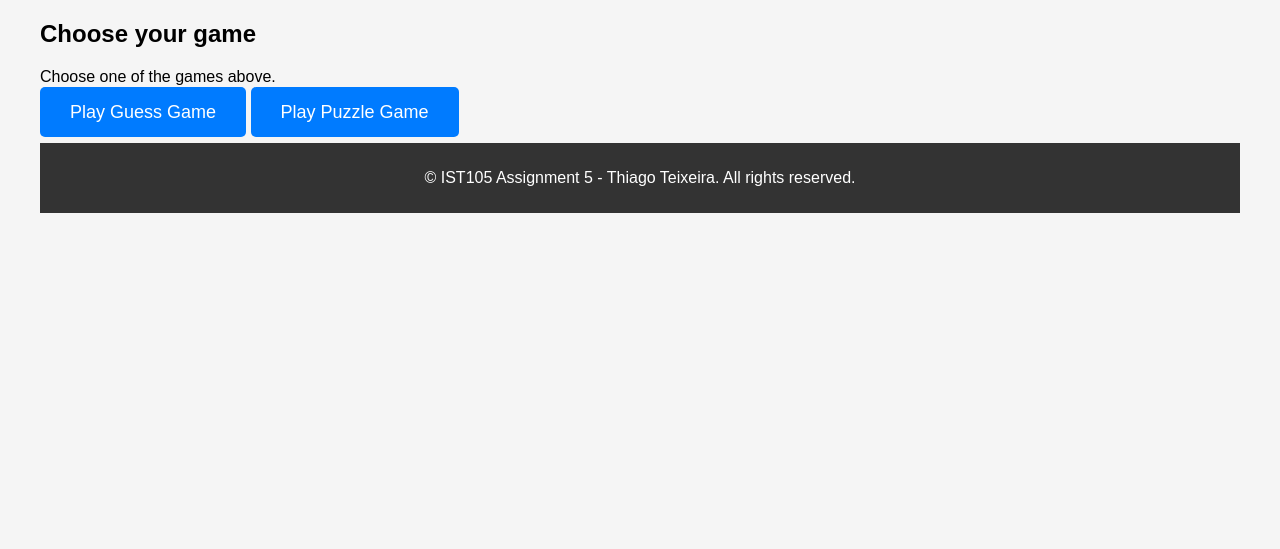
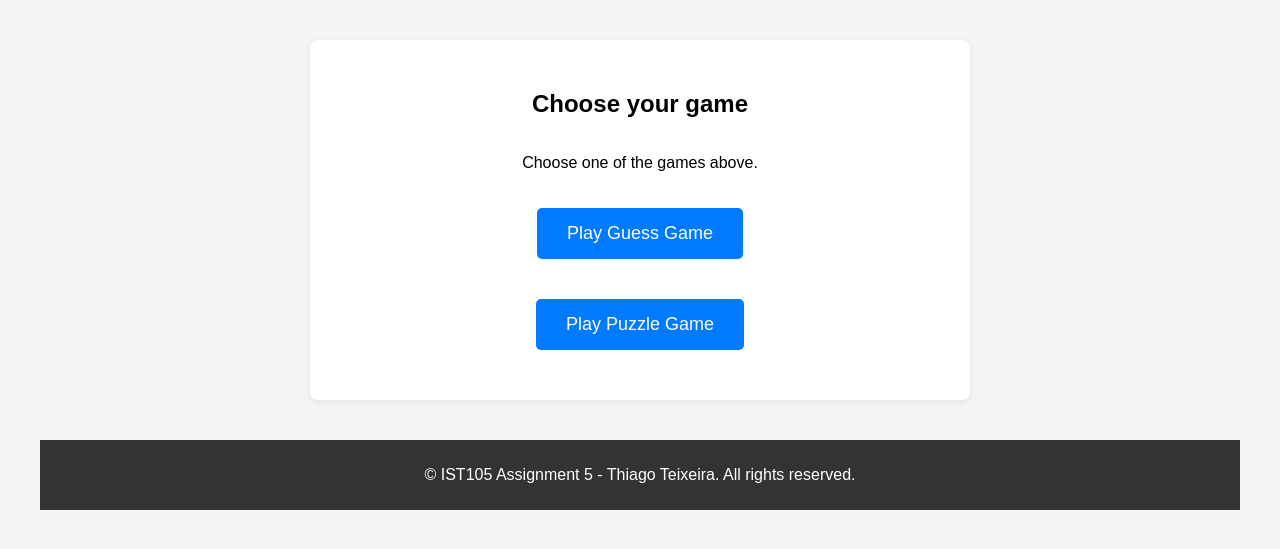
Before and after one commit to thsteixeira/IST105-assign5, a Django app: page / in a window 1280 px wide. Shown: the part 140-689 px from the top of the page. Run offline with Django 5.2, Linux system fonts and the light colour scheme.

Commit message:
Modifying alignment

```diff
--- a/project5/puzzleapp/templates/base.html
+++ b/project5/puzzleapp/templates/base.html
@@ -7,6 +7,17 @@
         body { font-family: Arial, sans-serif; margin: 20px; padding: 20px; background-color: #f5f5f5; }
         header { background-color: #333; color: white; padding: 10px; text-align: center; }
         footer { background-color: #333; color: white; padding: 10px; text-align: center; margin-top: 20px; }
+        main {
+            max-width: 600px;
+            margin: 40px auto;
+            background: white;
+            padding: 30px;
+            border-radius: 8px;
+            box-shadow: 0 2px 8px rgba(0,0,0,0.08);
+            display: flex;
+            flex-direction: column;
+            align-items: center;
+        }
         {% block styles %}{% endblock %}
     </style>
 </head>
--- a/project5/puzzleapp/templates/index.html
+++ b/project5/puzzleapp/templates/index.html
@@ -1,14 +1,9 @@
 {% extends "base.html" %}
 
 {% block styles %}
-    .button-container {
-            display: flex;
-            justify-content: center;
-            gap: 20px;
-        }
-
     .button {
         padding: 15px 30px;
+        margin: 20px 0;
         font-size: 18px;
         color: white;
         background-color: #007bff;
```
Also changed, not shown: project5/db.sqlite3. Lines whose indentation alone changed are shown as unchanged.
